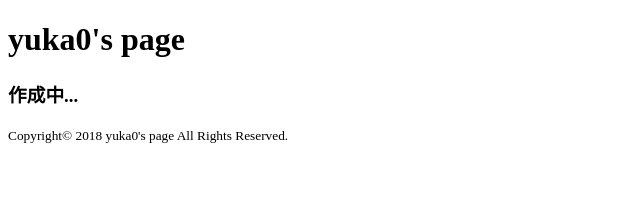
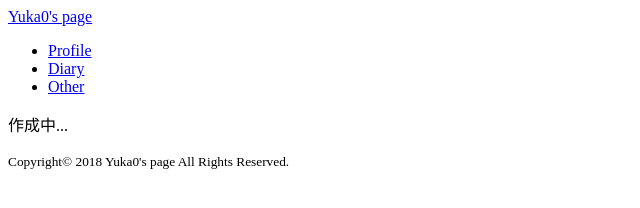
Before and after one commit to yuka0/yuka0.github.io, a plain HTML site: page index.html in a window 1280 px wide. Shown: the whole page, without its empty margins (0-640 px from the left). Drawn offline with Linux system fonts and the light colour scheme.

Commit message:
Update index.html
make base

```diff
--- a/index.html
+++ b/index.html
@@ -4,18 +4,35 @@
 <head>
     <meta charset="UTF-8">
     <title>
-        yuka0's page
+        yuka0's Page
     </title>
+    <link rel="stylesheet" href="./main.css">
 </head>
 
 <body>
-    <h1>yuka0's page</h1>
-    <h3> 作成中... </h3>
+    <!-- ヘッダ -->
+    <header>
+        <div class="title">
+            <a href="./index.html">Yuka0's page</a>
+        </div>
+        <div class="contents">
+            <ul>
+                <li><a href="./index.html">Profile</a></li>
+                <li><a href="./index.html">Diary</a></li>
+                <li><a href="./index.html">Other</a></li>
+            </ul>
+        </div>
+    </header>
+
+    <!-- メイン -->
+    <div class="main">
+        <p>作成中...</p>
+    </div>
 
     <!--フッタ -->
     <footer>
-        <p id="copyright">
-            <small>Copyright&copy; 2018 yuka0's page All Rights Reserved.</small>
+        <p class="copyright">
+            <small>Copyright&copy; 2018 Yuka0's page All Rights Reserved.</small>
         </p>
     </footer>
 </body>
```
